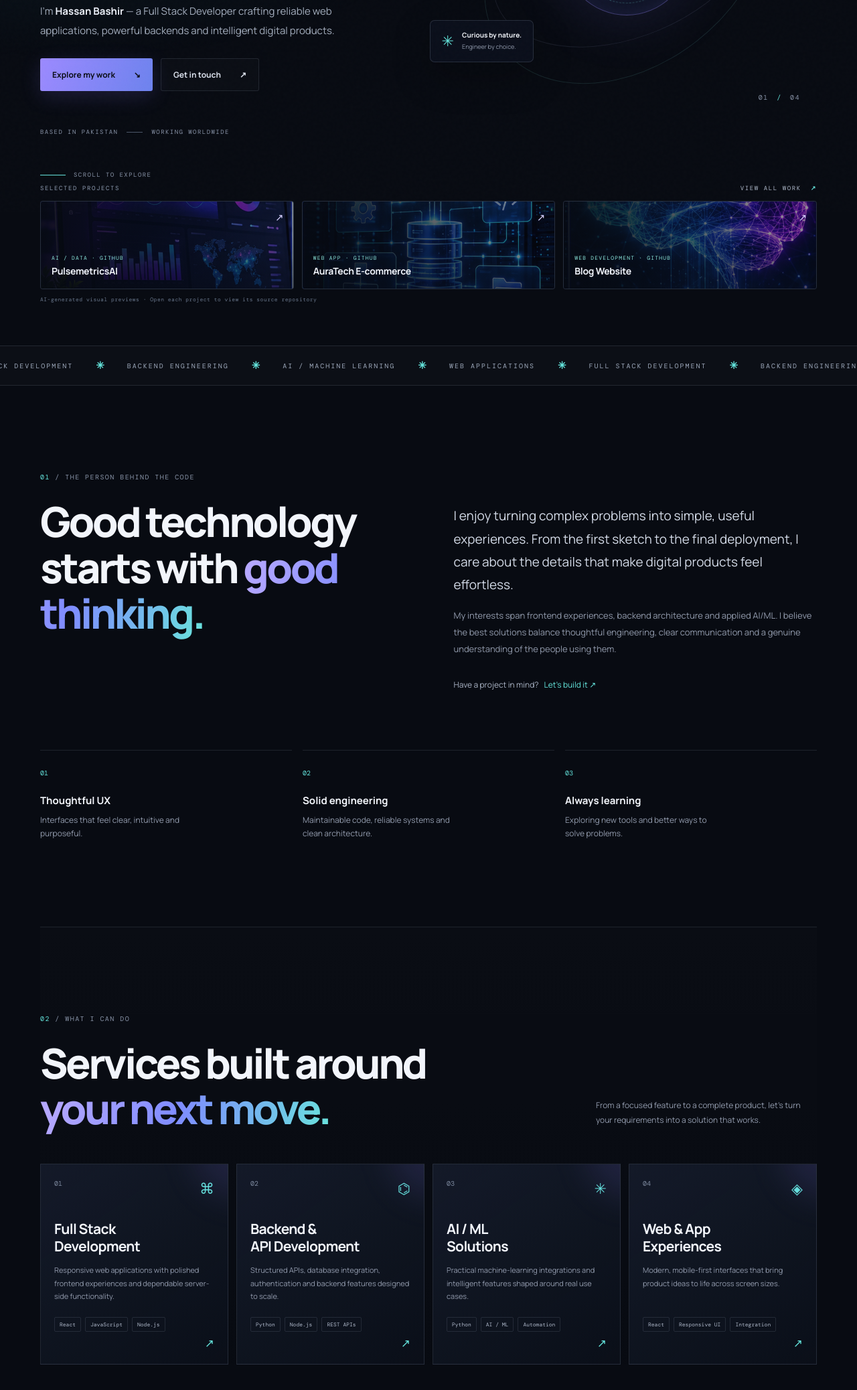
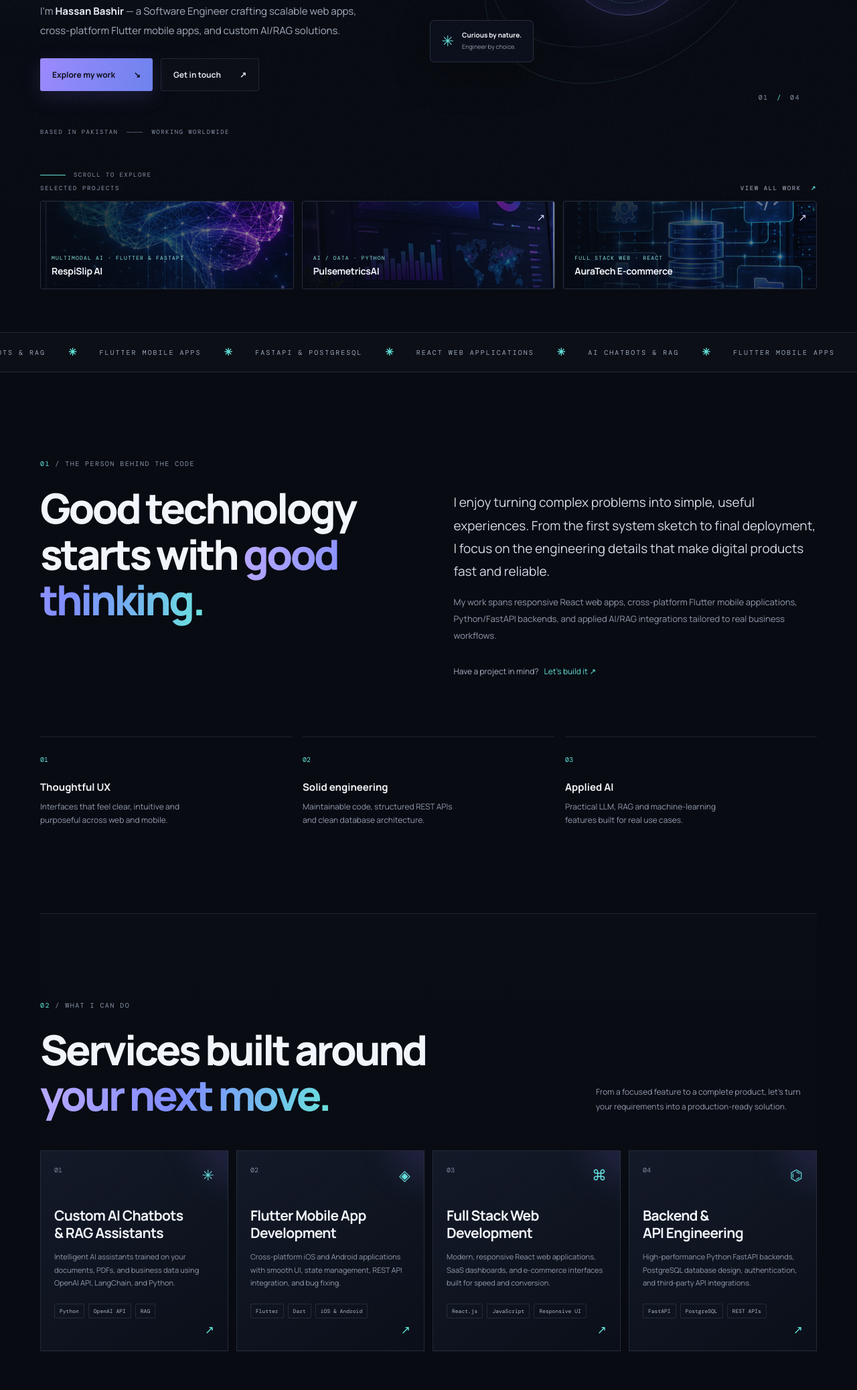
Before and after one commit to hassanb00117-crypto/Portfolio, a plain HTML site: page index.html in a window 1280 px wide. Shown: the part 484-2560 px from the top of the page at 67% size. Drawn offline with nearby package versions, Linux system fonts and the light colour scheme.

Commit message:
Revise personal branding and project details in index.html
Updated personal information and project descriptions in index.html to reflect current skills and offerings.

```diff
--- a/index.html
+++ b/index.html
@@ -4,11 +4,11 @@
   <meta charset="utf-8">
   <meta name="viewport" content="width=device-width, initial-scale=1">
   <meta name="theme-color" content="#080b12">
-  <meta name="description" content="Muhammad Hassan Bashir — Full Stack Developer building thoughtful web apps, backend systems and AI-powered experiences.">
-  <meta property="og:title" content="Muhammad Hassan Bashir — Full Stack Developer">
-  <meta property="og:description" content="Building digital products with clean code, thoughtful design and intelligent technology.">
+  <meta name="description" content="Muhammad Hassan Bashir — Full Stack Web, Mobile App (Flutter) & AI Developer building scalable applications, FastAPI backends, and custom RAG chatbots.">
+  <meta property="og:title" content="Muhammad Hassan Bashir — Full Stack, Mobile & AI Developer">
+  <meta property="og:description" content="Building web applications, cross-platform Flutter mobile apps, and intelligent AI solutions.">
   <meta property="og:type" content="website">
-  <title>Muhammad Hassan Bashir — Full Stack Developer</title>
+  <title>Muhammad Hassan Bashir — Full Stack, Mobile & AI Developer</title>
   <link rel="preconnect" href="https://fonts.googleapis.com">
   <link rel="preconnect" href="https://fonts.gstatic.com" crossorigin>
   <link href="https://fonts.googleapis.com/css2?family=DM+Mono:wght@400;500&family=Manrope:wght@400;500;600;700;800&display=swap" rel="stylesheet">
@@ -32,7 +32,7 @@
       <div class="hero-copy">
         <div class="eyebrow"><span class="status-dot"></span> AVAILABLE FOR SELECT PROJECTS <span class="eyebrow-line"></span> 2026</div>
         <h1>Turning ideas<br>into <span class="gradient-text">digital</span><br><span class="outline-text">experiences.</span></h1>
-        <p class="hero-lede">I'm <strong>Hassan Bashir</strong> — a Full Stack Developer crafting reliable web applications, powerful backends and intelligent digital products.</p>
+        <p class="hero-lede">I'm <strong>Hassan Bashir</strong> — a Software Engineer crafting scalable web apps, cross-platform Flutter mobile apps, and custom AI/RAG solutions.</p>
         <div class="hero-actions">
           <a class="button button-primary" href="#work">Explore my work <span>↘</span></a>
           <a class="button button-ghost" href="#contact">Get in touch <span>↗</span></a>
@@ -44,7 +44,7 @@
         <div class="visual-core"><div class="core-glow"></div><span class="core-bracket">{ }</span><span class="core-caption">BUILD / CREATE / SHIP</span></div>
         <div class="float-card card-code"><div class="card-top"><i></i><i></i><i></i><span>developer.js</span></div><pre><span class="code-purple">const</span> developer = {
   name: <span class="code-green">'Hassan'</span>,
-  focus: <span class="code-green">'Full Stack'</span>,
+  stack: <span class="code-green">'Web, Flutter & AI'</span>,
   mindset: <span class="code-green">'Build better'</span>
 };</pre></div>
         <div class="float-card card-chip"><span class="chip-icon">✳</span><div><b>Curious by nature.</b><small>Engineer by choice.</small></div></div>
@@ -56,79 +56,81 @@
     <section class="featured-strip section-shell" aria-label="Featured projects preview">
       <div class="featured-strip-head"><span>SELECTED PROJECTS</span><a href="#work">VIEW ALL WORK <b>↗</b></a></div>
       <div class="featured-mini-grid">
+        <a class="featured-mini" href="#work">
+          <img src="assets/project-ai.webp" alt="RespiSlip AI clinical intake and decision support system"><span class="mini-overlay"></span><span class="mini-copy"><small>MULTIMODAL AI · FLUTTER & FASTAPI</small><b>RespiSlip AI</b></span><span class="mini-arrow">↗</span>
+        </a>
         <a class="featured-mini" href="https://github.com/hassanb00117-crypto/PulsemetricsAI" target="_blank" rel="noreferrer">
-          <img src="assets/project-dashboard.webp" alt="AI analytics dashboard concept preview"><span class="mini-overlay"></span><span class="mini-copy"><small>AI / DATA · GITHUB</small><b>PulsemetricsAI</b></span><span class="mini-arrow">↗</span>
+          <img src="assets/project-dashboard.webp" alt="PulsemetricsAI predictive analytics dashboard"><span class="mini-overlay"></span><span class="mini-copy"><small>AI / DATA · PYTHON</small><b>PulsemetricsAI</b></span><span class="mini-arrow">↗</span>
         </a>
         <a class="featured-mini" href="https://github.com/hassanb00117-crypto/AuraTech-Ecommerce-frontend-application" target="_blank" rel="noreferrer">
-          <img src="assets/project-backend.webp" alt="Digital product visual preview"><span class="mini-overlay"></span><span class="mini-copy"><small>WEB APP · GITHUB</small><b>AuraTech E-commerce</b></span><span class="mini-arrow">↗</span>
-        </a>
-        <a class="featured-mini" href="https://github.com/hassanb00117-crypto/Blog-website-fully-functional-and-tested" target="_blank" rel="noreferrer">
-          <img src="assets/project-ai.webp" alt="AI neural network visual preview"><span class="mini-overlay"></span><span class="mini-copy"><small>WEB DEVELOPMENT · GITHUB</small><b>Blog Website</b></span><span class="mini-arrow">↗</span>
+          <img src="assets/project-backend.webp" alt="AuraTech E-commerce web application"><span class="mini-overlay"></span><span class="mini-copy"><small>FULL STACK WEB · REACT</small><b>AuraTech E-commerce</b></span><span class="mini-arrow">↗</span>
         </a>
       </div>
-      <p class="featured-disclaimer">AI-generated visual previews · Open each project to view its source repository</p>
     </section>
 
     <section class="ticker" aria-label="Areas of focus"><div class="ticker-track">
-      <span>FULL STACK DEVELOPMENT</span><b>✳</b><span>BACKEND ENGINEERING</span><b>✳</b><span>AI / MACHINE LEARNING</span><b>✳</b><span>WEB APPLICATIONS</span><b>✳</b><span>FULL STACK DEVELOPMENT</span><b>✳</b><span>BACKEND ENGINEERING</span><b>✳</b><span>AI / MACHINE LEARNING</span><b>✳</b><span>WEB APPLICATIONS</span><b>✳</b>
+      <span>AI CHATBOTS & RAG</span><b>✳</b><span>FLUTTER MOBILE APPS</span><b>✳</b><span>FASTAPI & POSTGRESQL</span><b>✳</b><span>REACT WEB APPLICATIONS</span><b>✳</b><span>AI CHATBOTS & RAG</span><b>✳</b><span>FLUTTER MOBILE APPS</span><b>✳</b><span>FASTAPI & POSTGRESQL</span><b>✳</b><span>REACT WEB APPLICATIONS</span><b>✳</b>
     </div></section>
 
     <section class="about section-shell section-pad" id="about">
       <div class="section-kicker"><span>01</span> / THE PERSON BEHIND THE CODE</div>
       <div class="about-grid">
         <div><h2>Good technology<br>starts with <span class="gradient-text">good thinking.</span></h2></div>
-        <div class="about-body"><p class="large-copy">I enjoy turning complex problems into simple, useful experiences. From the first sketch to the final deployment, I care about the details that make digital products feel effortless.</p><p>My interests span frontend experiences, backend architecture and applied AI/ML. I believe the best solutions balance thoughtful engineering, clear communication and a genuine understanding of the people using them.</p><a class="text-link" href="#contact">Have a project in mind? <span>Let's build it ↗</span></a></div>
+        <div class="about-body"><p class="large-copy">I enjoy turning complex problems into simple, useful experiences. From the first system sketch to final deployment, I focus on the engineering details that make digital products fast and reliable.</p><p>My work spans responsive React web apps, cross-platform Flutter mobile applications, Python/FastAPI backends, and applied AI/RAG integrations tailored to real business workflows.</p><a class="text-link" href="#contact">Have a project in mind? <span>Let's build it ↗</span></a></div>
       </div>
       <div class="principles">
-        <article><span class="principle-num">01</span><h3>Thoughtful UX</h3><p>Interfaces that feel clear, intuitive and purposeful.</p></article>
-        <article><span class="principle-num">02</span><h3>Solid engineering</h3><p>Maintainable code, reliable systems and clean architecture.</p></article>
-        <article><span class="principle-num">03</span><h3>Always learning</h3><p>Exploring new tools and better ways to solve problems.</p></article>
+        <article><span class="principle-num">01</span><h3>Thoughtful UX</h3><p>Interfaces that feel clear, intuitive and purposeful across web and mobile.</p></article>
+        <article><span class="principle-num">02</span><h3>Solid engineering</h3><p>Maintainable code, structured REST APIs and clean database architecture.</p></article>
+        <article><span class="principle-num">03</span><h3>Applied AI</h3><p>Practical LLM, RAG and machine-learning features built for real use cases.</p></article>
       </div>
     </section>
 
     <section class="services section-shell section-pad" id="services">
-      <div class="section-heading"><div><div class="section-kicker"><span>02</span> / WHAT I CAN DO</div><h2>Services built around<br><span class="gradient-text">your next move.</span></h2></div><p class="heading-note">From a focused feature to a complete product, let's turn your requirements into a solution that works.</p></div>
+      <div class="section-heading"><div><div class="section-kicker"><span>02</span> / WHAT I CAN DO</div><h2>Services built around<br><span class="gradient-text">your next move.</span></h2></div><p class="heading-note">From a focused feature to a complete product, let's turn your requirements into a production-ready solution.</p></div>
       <div class="service-grid">
-        <article class="service-card"><div class="service-top"><span>01</span><span class="service-icon">⌘</span></div><h3>Full Stack<br>Development</h3><p>Responsive web applications with polished frontend experiences and dependable server-side functionality.</p><div class="tag-row"><span>React</span><span>JavaScript</span><span>Node.js</span></div><span class="card-arrow">↗</span></article>
-        <article class="service-card"><div class="service-top"><span>02</span><span class="service-icon">⌬</span></div><h3>Backend &<br>API Development</h3><p>Structured APIs, database integration, authentication and backend features designed to scale.</p><div class="tag-row"><span>Python</span><span>Node.js</span><span>REST APIs</span></div><span class="card-arrow">↗</span></article>
-        <article class="service-card"><div class="service-top"><span>03</span><span class="service-icon">✳</span></div><h3>AI / ML<br>Solutions</h3><p>Practical machine-learning integrations and intelligent features shaped around real use cases.</p><div class="tag-row"><span>Python</span><span>AI / ML</span><span>Automation</span></div><span class="card-arrow">↗</span></article>
-        <article class="service-card"><div class="service-top"><span>04</span><span class="service-icon">◈</span></div><h3>Web & App<br>Experiences</h3><p>Modern, mobile-first interfaces that bring product ideas to life across screen sizes.</p><div class="tag-row"><span>React</span><span>Responsive UI</span><span>Integration</span></div><span class="card-arrow">↗</span></article>
+        <article class="service-card"><div class="service-top"><span>01</span><span class="service-icon">✳</span></div><h3>Custom AI Chatbots<br>& RAG Assistants</h3><p>Intelligent AI assistants trained on your documents, PDFs, and business data using OpenAI API, LangChain, and Python.</p><div class="tag-row"><span>Python</span><span>OpenAI API</span><span>RAG</span></div><span class="card-arrow">↗</span></article>
+        <article class="service-card"><div class="service-top"><span>02</span><span class="service-icon">◈</span></div><h3>Flutter Mobile App<br>Development</h3><p>Cross-platform iOS and Android applications with smooth UI, state management, REST API integration, and bug fixing.</p><div class="tag-row"><span>Flutter</span><span>Dart</span><span>iOS & Android</span></div><span class="card-arrow">↗</span></article>
+        <article class="service-card"><div class="service-top"><span>03</span><span class="service-icon">⌘</span></div><h3>Full Stack Web<br>Development</h3><p>Modern, responsive React web applications, SaaS dashboards, and e-commerce interfaces built for speed and conversion.</p><div class="tag-row"><span>React.js</span><span>JavaScript</span><span>Responsive UI</span></div><span class="card-arrow">↗</span></article>
+        <article class="service-card"><div class="service-top"><span>04</span><span class="service-icon">⌬</span></div><h3>Backend &<br>API Engineering</h3><p>High-performance Python FastAPI backends, PostgreSQL database design, authentication, and third-party API integrations.</p><div class="tag-row"><span>FastAPI</span><span>PostgreSQL</span><span>REST APIs</span></div><span class="card-arrow">↗</span></article>
       </div>
     </section>
 
     <section class="work section-shell section-pad" id="work">
-      <div class="section-heading"><div><div class="section-kicker"><span>03</span> / SELECTED WORK</div><h2>Ideas into <span class="gradient-text">outcomes.</span></h2></div><p class="heading-note">A few project directions that reflect the kind of problems I love solving. Replace these sample cards with your live work and case studies.</p></div>
-      <div class="work-filters" role="group" aria-label="Filter projects"><button class="filter-btn active" data-filter="all">All projects <span>03</span></button><button class="filter-btn" data-filter="web">Web apps</button><button class="filter-btn" data-filter="backend">Backend</button><button class="filter-btn" data-filter="ai">AI / ML</button></div>
+      <div class="section-heading"><div><div class="section-kicker"><span>03</span> / SELECTED WORK</div><h2>Ideas into <span class="gradient-text">outcomes.</span></h2></div><p class="heading-note">Selected engineering projects spanning multimodal AI systems, mobile applications, and full-stack web platforms.</p></div>
+      <div class="work-filters" role="group" aria-label="Filter projects"><button class="filter-btn active" data-filter="all">All projects <span>04</span></button><button class="filter-btn" data-filter="ai">AI / ML</button><button class="filter-btn" data-filter="mobile">Mobile</button><button class="filter-btn" data-filter="web">Web apps</button></div>
       <div class="project-grid">
         <article class="project-card project-wide" data-category="ai">
-          <a class="project-art art-dashboard project-image-link" href="https://github.com/hassanb00117-crypto/PulsemetricsAI" target="_blank" rel="noreferrer" aria-label="Open PulsemetricsAI GitHub repository"><img src="assets/project-dashboard.webp" alt="AI analytics dashboard visual preview"><span class="art-label">AI ANALYTICS / VISUAL PREVIEW</span><span class="image-open">↗</span></a>
-          <div class="project-info"><div><span class="project-type">GITHUB PROJECT · AI / DATA</span><h3>PulsemetricsAI</h3><p>Explore my AI-focused project repository and its implementation details on GitHub.</p></div><span class="project-number">01</span></div><div class="project-tags"><span>Python</span><span>AI / ML</span><span>Analytics</span></div>
+          <a class="project-art art-ai project-image-link" href="#contact" aria-label="Inquire about RespiSlip AI"><img src="assets/project-ai.webp" alt="RespiSlip AI multimodal clinical intake platform"><span class="art-label">MULTIMODAL AI · CLINICAL DECISION SUPPORT</span><span class="image-open">↗</span></a>
+          <div class="project-info"><div><span class="project-type">FEATURED SYSTEM · AI / FASTAPI / FLUTTER</span><h3>RespiSlip AI</h3><p>Multimodal clinical intake and decision-support platform combining structured patient vitals, audio screening models (PyTorch & Librosa), and RAG-powered clinical insights.</p></div><span class="project-number">01</span></div><div class="project-tags"><span>Python</span><span>FastAPI</span><span>PyTorch</span><span>RAG</span><span>PostgreSQL</span></div>
+        </article>
+        <article class="project-card" data-category="ai">
+          <a class="project-art art-dashboard project-image-link" href="https://github.com/hassanb00117-crypto/PulsemetricsAI" target="_blank" rel="noreferrer" aria-label="Open PulsemetricsAI GitHub repository"><img src="assets/project-dashboard.webp" alt="PulsemetricsAI analytics dashboard"><span class="art-label">AI ANALYTICS · PREDICTIVE INSIGHTS</span><span class="image-open">↗</span></a>
+          <div class="project-info"><div><span class="project-type">AI / DATA ANALYTICS · GITHUB</span><h3>PulsemetricsAI</h3><p>Data analytics and machine-learning pipeline transforming raw operational metrics into actionable visual insights and predictive trends.</p></div><span class="project-number">02</span></div><div class="project-tags"><span>Python</span><span>AI / ML</span><span>Data Visualization</span></div>
+        </article>
+        <article class="project-card" data-category="mobile">
+          <a class="project-art art-api project-image-link" href="https://github.com/hassanb00117-crypto" target="_blank" rel="noreferrer" aria-label="View Flutter mobile projects on GitHub"><img src="assets/project-backend.webp" alt="Cross-platform Flutter mobile application"><span class="art-label">MOBILE APP · FLUTTER & DART</span><span class="image-open">↗</span></a>
+          <div class="project-info"><div><span class="project-type">MOBILE APPLICATION · ANDROID & IOS</span><h3>Smart Attendance & Operations App</h3><p>Cross-platform mobile application built with Flutter and Dart featuring structured navigation, real-time tracking, and clean state management.</p></div><span class="project-number">03</span></div><div class="project-tags"><span>Flutter</span><span>Dart</span><span>Mobile UI</span><span>REST API</span></div>
         </article>
         <article class="project-card" data-category="web">
-          <a class="project-art art-api project-image-link" href="https://github.com/hassanb00117-crypto/AuraTech-Ecommerce-frontend-application" target="_blank" rel="noreferrer" aria-label="Open AuraTech ecommerce GitHub repository"><img src="assets/project-backend.webp" alt="Cloud and connected services visual preview"><span class="art-label">WEB PRODUCT / VISUAL PREVIEW</span><span class="image-open">↗</span></a>
-          <div class="project-info"><div><span class="project-type">GITHUB PROJECT · E-COMMERCE</span><h3>AuraTech E-commerce</h3><p>A frontend application repository. Visit GitHub to review the source code.</p></div><span class="project-number">02</span></div><div class="project-tags"><span>JavaScript</span><span>Frontend</span><span>Web</span></div>
-        </article>
-        <article class="project-card" data-category="web">
-          <a class="project-art art-ai project-image-link" href="https://github.com/hassanb00117-crypto/Blog-website-fully-functional-and-tested" target="_blank" rel="noreferrer" aria-label="Open blog website GitHub repository"><img src="assets/project-ai.webp" alt="Neural network visual preview"><span class="art-label">DIGITAL PRODUCT / VISUAL PREVIEW</span><span class="image-open">↗</span></a>
-          <div class="project-info"><div><span class="project-type">GITHUB PROJECT · WEB</span><h3>Blog Website</h3><p>A blog website repository described as functional and tested. Explore the project on GitHub.</p></div><span class="project-number">03</span></div><div class="project-tags"><span>JavaScript</span><span>Web Development</span><span>GitHub</span></div>
+          <a class="project-art art-api project-image-link" href="https://github.com/hassanb00117-crypto/AuraTech-Ecommerce-frontend-application" target="_blank" rel="noreferrer" aria-label="Open AuraTech ecommerce GitHub repository"><img src="assets/project-backend.webp" alt="AuraTech E-commerce web platform"><span class="art-label">WEB PLATFORM · E-COMMERCE</span><span class="image-open">↗</span></a>
+          <div class="project-info"><div><span class="project-type">WEB APPLICATION · GITHUB</span><h3>AuraTech E-commerce</h3><p>Responsive modern storefront featuring dynamic product catalogs, interactive cart workflows, and mobile-first component design.</p></div><span class="project-number">04</span></div><div class="project-tags"><span>React</span><span>JavaScript</span><span>Frontend</span></div>
         </article>
       </div>
-      <p class="work-note"><span>✳</span> Project links point to repositories visible on your GitHub profile. The images are AI-generated visual previews, not screenshots of the live applications. Replace them with genuine product screenshots when available.</p>
     </section>
 
     <section class="stack section-shell section-pad" id="stack">
-      <div class="section-heading"><div><div class="section-kicker"><span>04</span> / TOOLS OF THE TRADE</div><h2>My tech <span class="gradient-text">toolkit.</span></h2></div><p class="heading-note">The technologies I'm focused on using to build useful, dependable digital experiences.</p></div>
+      <div class="section-heading"><div><div class="section-kicker"><span>04</span> / TOOLS OF THE TRADE</div><h2>My tech <span class="gradient-text">toolkit.</span></h2></div><p class="heading-note">Production technologies I use to build web apps, mobile apps, and AI-powered systems.</p></div>
       <div class="stack-layout"><div class="stack-intro"><span class="stack-symbol">{ }</span><h3>Build with purpose.<br>Keep evolving.</h3><p>Technology is a tool. Understanding the problem is where every good build begins.</p></div><div class="stack-list">
-        <div class="stack-item"><span class="stack-index">01</span><div><b>Python</b><small>Backend · Scripting · AI/ML</small></div><span class="stack-level">CORE</span></div>
-        <div class="stack-item"><span class="stack-index">02</span><div><b>JavaScript</b><small>Web development · Interactivity</small></div><span class="stack-level">CORE</span></div>
-        <div class="stack-item"><span class="stack-index">03</span><div><b>Node.js</b><small>Server-side · APIs</small></div><span class="stack-level">CORE</span></div>
-        <div class="stack-item"><span class="stack-index">04</span><div><b>React</b><small>Frontend · Component UI</small></div><span class="stack-level">CORE</span></div>
-        <div class="stack-item"><span class="stack-index">05</span><div><b>AI / Machine Learning</b><small>Intelligent features · Model concepts</small></div><span class="stack-level">FOCUS</span></div>
+        <div class="stack-item"><span class="stack-index">01</span><div><b>Python & FastAPI</b><small>REST APIs · Automation · AI Backends</small></div><span class="stack-level">CORE</span></div>
+        <div class="stack-item"><span class="stack-index">02</span><div><b>OpenAI API / RAG & PyTorch</b><small>Custom Chatbots · LLMs · Machine Learning</small></div><span class="stack-level">CORE</span></div>
+        <div class="stack-item"><span class="stack-index">03</span><div><b>Flutter & Dart</b><small>Cross-Platform iOS & Android Mobile Apps</small></div><span class="stack-level">CORE</span></div>
+        <div class="stack-item"><span class="stack-index">04</span><div><b>React.js & JavaScript</b><small>Modern Web Apps · SaaS Dashboards</small></div><span class="stack-level">CORE</span></div>
+        <div class="stack-item"><span class="stack-index">05</span><div><b>PostgreSQL & Node.js</b><small>Relational Databases · Server Architecture</small></div><span class="stack-level">CORE</span></div>
       </div></div>
     </section>
 
     <section class="contact section-shell section-pad" id="contact">
-      <div class="contact-panel"><div class="contact-orb"></div><div class="section-kicker"><span>05</span> / HAVE SOMETHING IN MIND?</div><h2>Let's make<br>something <span class="gradient-text">matter.</span></h2><p>Have an idea, a challenge or a project you'd like to discuss? Tell me what you're building.</p><div class="contact-actions"><a class="button button-primary" href="mailto:mhassanbashir2828@gmail.com?subject=Project%20Inquiry">Start a conversation <span>↗</span></a><button class="button button-ghost copy-email" data-email="mhassanbashir2828@gmail.com">Copy email <span>⧉</span></button></div><div class="contact-bottom"><span>HASSAN BASHIR · FULL STACK DEVELOPER</span><span>PAKISTAN · AVAILABLE WORLDWIDE</span></div></div>
+      <div class="contact-panel"><div class="contact-orb"></div><div class="section-kicker"><span>05</span> / HAVE SOMETHING IN MIND?</div><h2>Let's make<br>something <span class="gradient-text">matter.</span></h2><p>Have an idea, a challenge or a project you'd like to discuss? Tell me what you're building.</p><div class="contact-actions"><a class="button button-primary" href="mailto:mhassanbashir2828@gmail.com?subject=Project%20Inquiry">Start a conversation <span>↗</span></a><button class="button button-ghost copy-email" data-email="mhassanbashir2828@gmail.com">Copy email <span>⧉</span></button></div><div class="contact-bottom"><span>HASSAN BASHIR · FULL STACK, MOBILE & AI DEVELOPER</span><span>PAKISTAN · AVAILABLE WORLDWIDE</span></div></div>
     </section>
   </main>
 
```
